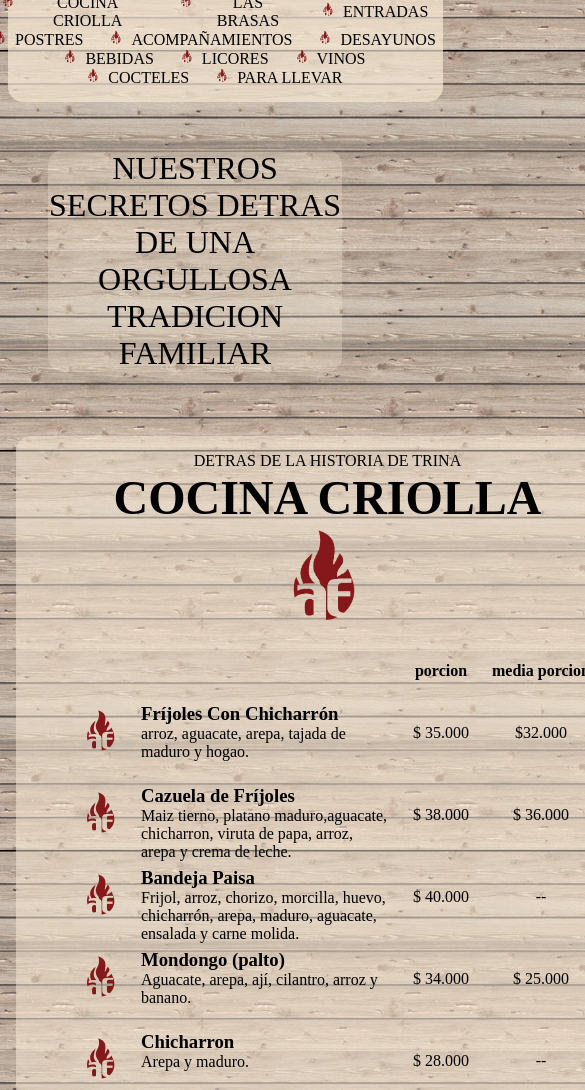
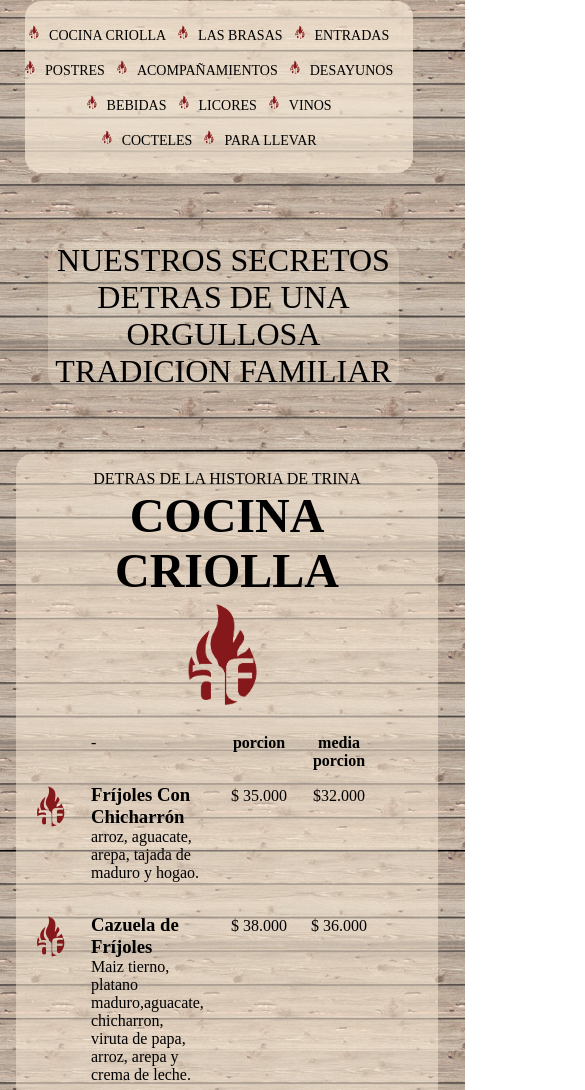
Before and after one commit to DAVID25051991/asadosexquisitos.github.io, a plain HTML site: page index.html in a window 390 px wide. Shown: the part 349-1439 px from the top of the page, 585 px wide, since content can reach past the window. Drawn offline with Linux system fonts and the light colour scheme.

Commit message:
actualizacion2

```diff
--- a/index.html
+++ b/index.html
@@ -56,16 +56,17 @@
                     <img class="llama" src="img/llama.png" alt="">
                 </div>
             </div>
-            <div class="criolla"> <!--titulos cantidad-->
+            <div class="criolla"> <!---->
                 <div class="brasas_criolla">
                     <div class="logoList"></div>
                     <div class="producto">
                         <h3></h3>
-                        <P></P>
+                        <P>-</P>
                     </div>
-                    <div class="porcion_medi"><span>porcion</span></div>
-                    <div class="porcion_medi"><span>media porcion</span></div>
+                    <div class="porcion_medi porcion"><span>porcion</span></div>
+                    <div class="porcion_medi porcion"><span>media porcion</span></div>
                 </div>
+            </div>
             </div>
             <div class="criolla"> <!-- frijoles -->
                 <div class="brasas_criolla">
@@ -163,20 +164,20 @@
         <section class="section1"><!--las brasas-->
             <div class="criolla">
                 <div class="titu_criolla">
-                    <p>DETRAS DE LA HISTORIA DE TRINA</p>
-                    <h2>COCINA CRIOLLA</h2>
+                    <p>NUESTRA TRADICIÓN A</p>
+                    <h2>LAS BRASAS</h2>
                     <img class="llama" src="img/llama.png" alt="">
                 </div>
             </div>
-            <div class="criolla"> <!--titulos cantidad-->
+            <div class="criolla"> <!---->
                 <div class="brasas_criolla">
                     <div class="logoList"></div>
                     <div class="producto">
                         <h3></h3>
-                        <P></P>
+                        <P>-</P>
                     </div>
-                    <div class="porcion_medi"><span>porcion</span></div>
-                    <div class="porcion_medi"><span>media porcion</span></div>
+                    <div class="porcion_medi porcion"><span>porcion</span></div>
+                    <div class="porcion_medi porcion"><span>media porcion</span></div>
                 </div>
             </div>
             <div class="criolla"> <!-- frijoles -->
--- a/styles.css
+++ b/styles.css
@@ -12,28 +12,29 @@ body {
     place-items: center;
     width: 100%;
     height: auto;
+    padding: 21px;
     align-items: center;
 }
 
 #titulo span {
     position: absolute;
-    height: 240px;
-    font-size: 40px;
-    width: 10px;
+    height: 15rem;
+    font-size: 2.5rem;
+    width: 0.8rem;
     text-align: center;
     transform-origin: bottom center;
     color: black;
 }
 
 .logo_img {
-    padding-top: 40px;
+    padding-top: 2.5rem;
 }
 
 .rionegro {
     background-color: rgba(250, 235, 215, 0.274);
-    border-radius: 15px;
-    margin: 15px;
-    padding: 0px 15px 0px 15px;
+    border-radius: 1rem;
+    margin: 1rem;
+    padding: 0rem 1rem 0rem 1rem;
 }
 
 ul {
@@ -46,7 +47,7 @@ ul {
 li {
     list-style-image: url(img/llamaPeque.png);
     list-style-position: outside;
-    background-size: 10px;
+    background-size: 0.8rem;
     background-repeat: no-repeat;
     background-position: center;
     text-align: center;
@@ -54,8 +55,8 @@ li {
 
 .lista_nav {
     background-color: rgba(250, 235, 215, 0.678);
-    border-radius: 15px;
-    padding: 15px;
+    border-radius: 1rem;
+    padding: 1rem;
     width: 90%;
 }
 
@@ -75,21 +76,8 @@ li {
     margin: 1rem;
     background-color: rgba(250, 235, 215, 0.493);
     padding: 1rem;
-    border-radius: 15px;
+    border-radius: 1rem;
     width: 100%;
-}
-
-@media (max-width: 768px) {
-    .modulo1 {
-        display: grid;
-        align-items: center;
-        justify-content: space-between;
-        margin: 0;
-        padding: 0;
-        width: 100%;
-        height: 100%;
-        /* Estilos para pantallas más pequeñas */
-    }
 }
 
 .titu_criolla {
@@ -119,8 +107,11 @@ li {
 }
 
 .logoList {
-    width: 45px;
+    width: 2rem;
     padding: 1rem;
+    display: flex;
+    justify-content: center;
+    align-items: center;
 }
 
 .porcion {
@@ -130,17 +121,13 @@ li {
 }
 
 .producto {
-    width: 250px;
-    height: 60px;
+    width: 16rem;
+    height: 4rem;
 }
 
 .emplema_conntent {
     width: 100%;
     height: auto;
-    display: flex;
-
-    align-items: center;
-    justify-content: center;
 }
 .emblema{
     width: 90%;
@@ -149,7 +136,7 @@ li {
     text-align: center;
     font-size: 2rem;
     background-color: rgba(250, 235, 215, 0.274);
-    border-radius: 15px;
+    border-radius: 1rem;
 }
 .modulo1{
     margin: 0px;
@@ -159,24 +146,14 @@ li {
     display: flex;
     justify-content: space-around;
 }
-@media (max-width: 768px) {
-    .modulo1 {
-        display: grid;
-        align-items: center;
-        justify-content: space-between;
-        margin: 0px;
-        padding: 0px;
-        width: 100%;
-        height: 100%;
-        /* Estilos para pantallas más pequeñas */
-    }
+
 .section1{
     display: grid;
     place-items: center;
     margin: 1rem;
     background-color: rgba(250, 235, 215, 0.493);
     padding: 1rem;
-    border-radius: 15px;
+    border-radius: 1rem;
     width: 100%;
 
 }
@@ -188,12 +165,13 @@ li {
     font-size: 3rem;
 }
 .llama{
-    width: 100px;
+    width: 7rem;
     margin: 0rem;
+
 }
 
 .porcion_medi{
-    width: 100px;
+    width: 7rem;
     height: 0px;
     justify-content: center;
     text-align: center;
@@ -201,24 +179,108 @@ li {
 
 
 }
-
+.criolla{
+    display: flex;
+    font-size: 1rem;
+}
 .brasas_criolla{
     display: flex;
     place-items: center;
+
 }
 .logoList{
-    width: 45px;
+    width: 2.5rem;
     padding: 1rem;
+    display: flex;
+    text-align: center;
+    justify-content: center;
 }
 
 .porcion{
-    width: 100px;
-
+    width: 5rem;
     justify-content: center;
     text-align: center;
 }
 
 .producto{
-    width: 250px;
-    height: 60px;
+    width: 14rem;
+    height: 7rem;
 }
+/*cambio*/
+.criolla{
+    display: flex;
+    font-size: 1rem;
+}
+.brasas_criolla{
+    display: flex;
+    place-items: center;
+
+}
+.logoList{
+    width: 2.5rem;
+    padding: 1rem;
+    display: flex;
+    text-align: center;
+    justify-content: center;
+}
+
+.porcion{
+    width: 5rem;
+    justify-content: center;
+    text-align: center;
+}
+
+.producto{
+    width: 14rem;
+    height: 7rem;
+
+}
+
+@media (max-width: 768px) {
+    ul {
+        gap:2rem;
+        font-size: 14px;
+        padding: 0.5rem;
+    }
+    .modulo1 {
+        display: grid;
+        align-items: center;
+        justify-content: space-between;
+        margin: 0px;
+        padding: 0px;
+        width: 100%;
+        height: 100%;
+        /* Estilos para pantallas más pequeñas */
+    }
+    .brasas_criolla {
+        display: flex;
+        place-items: center;
+        flex-wrap: wrap;
+        align-items: baseline;
+    }
+    .logoList{
+        width: 2.5rem;
+        padding: 1rem;
+        display: flex;
+        text-align: center;
+        justify-content: center;
+        position: absolute;
+        left: 1rem;
+    }
+    .logoList img{
+
+        align-items: center;
+    }
+    .porcion{
+        width: 5rem;
+        display: flex;
+        justify-content: center;
+
+    }
+    .producto{
+    width: 7rem;
+    height: auto;
+    padding: 1rem;
+
+    }
+}
```
